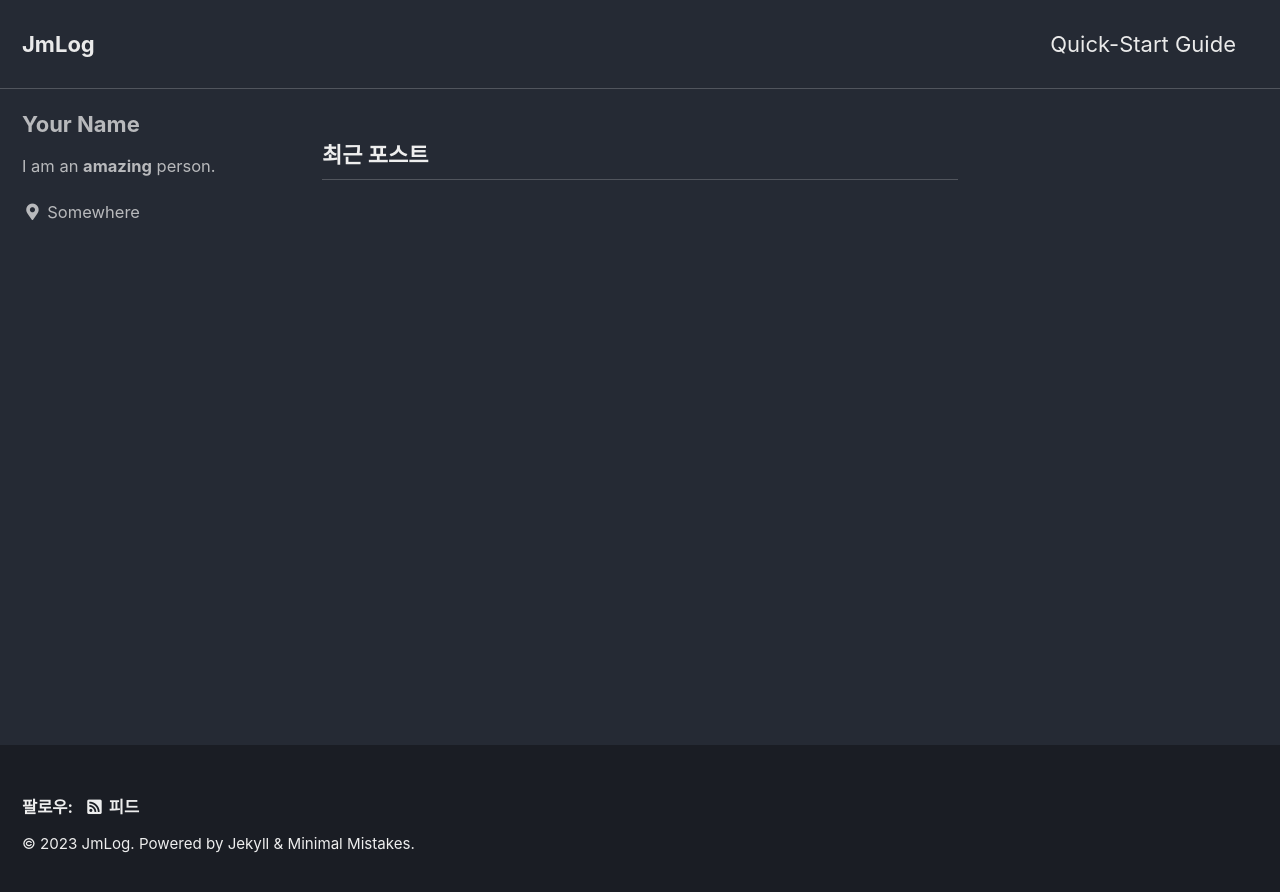
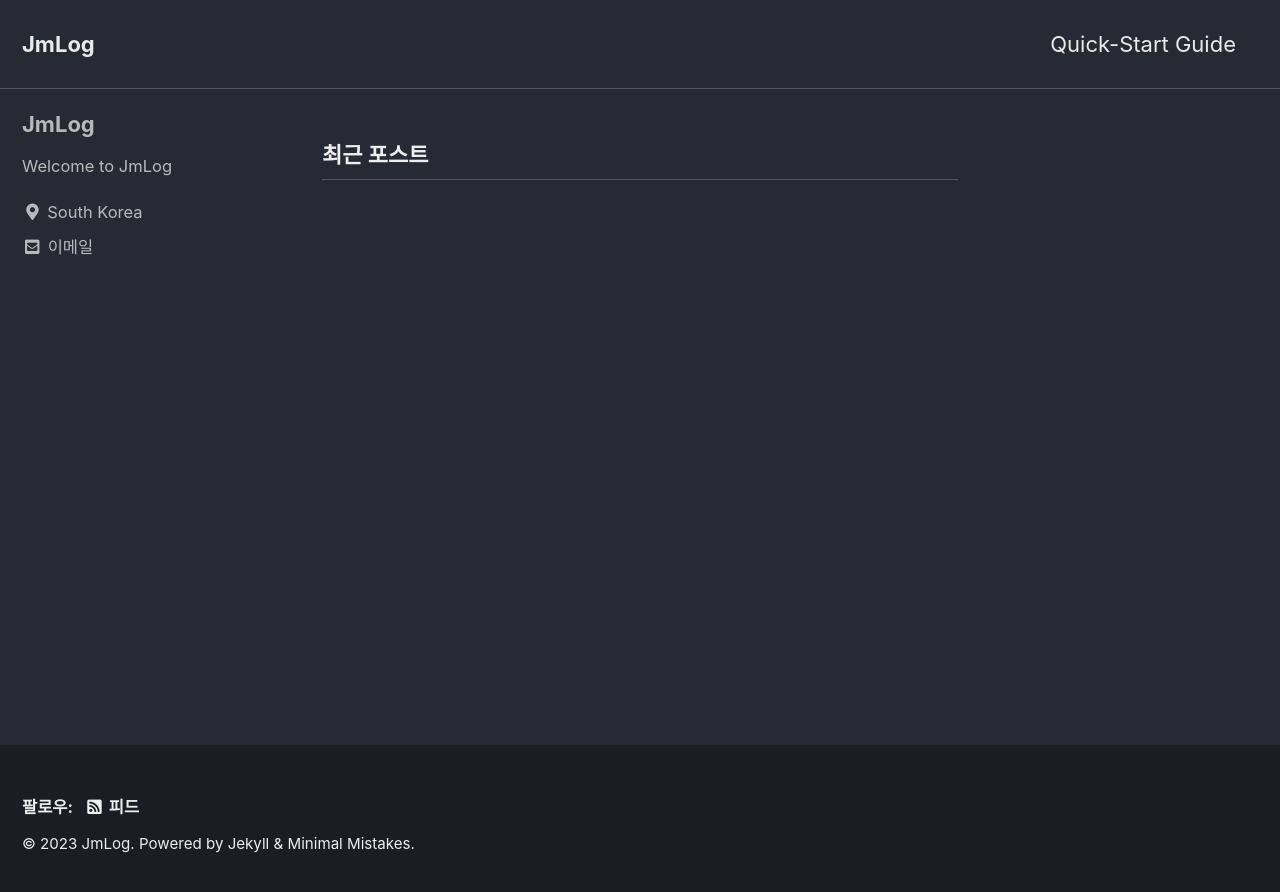
Before and after one commit to JmLog/JmLog.github.io, a Jekyll site: the page built from index.html, in a window 1280 px wide. Shown: the top 892 px of the page. Built offline with Jekyll 4.4.1, drawn with Linux system fonts in a browser that asks for light colours; cached includes are drawn as plain includes; nearby versions of some CDN libraries; the list of posts is cut into pages by our own code.

Commit message:
[20230113] mac : 설정파일 변경

```diff
--- a/_config.yml
+++ b/_config.yml
@@ -27,7 +27,7 @@ repository               : # GitHub username/repo-name e.g. "mmistakes/minimal-m
 teaser                   : # path of fallback teaser image, e.g. "/assets/images/500x300.png"
 logo                     : # path of logo image to display in the masthead, e.g. "/assets/images/88x88.png"
 masthead_title           : # overrides the website title displayed in the masthead, use " " for no title
-# breadcrumbs            : false # true, false (default)
+breadcrumbs              : true # true, false (default)
 words_per_minute         : 200
 comments:
   provider               : "disqus" # false (default), "disqus", "discourse", "facebook", "staticman", "staticman_v2", "utterances", "giscus", "custom"
@@ -104,11 +104,11 @@ analytics:
 
 # Site Author
 author:
-  name             : "Your Name"
+  name             : "JmLog"
   avatar           : # path of avatar image, e.g. "/assets/images/bio-photo.jpg"
-  bio              : "I am an **amazing** person."
-  location         : "Somewhere"
-  email            :
+  bio              : "Welcome to JmLog"
+  location         : "South Korea"
+  email            : "wmlals0002@gmail.com"
   links:
     - label: "Email"
       icon: "fas fa-fw fa-envelope-square"
```
